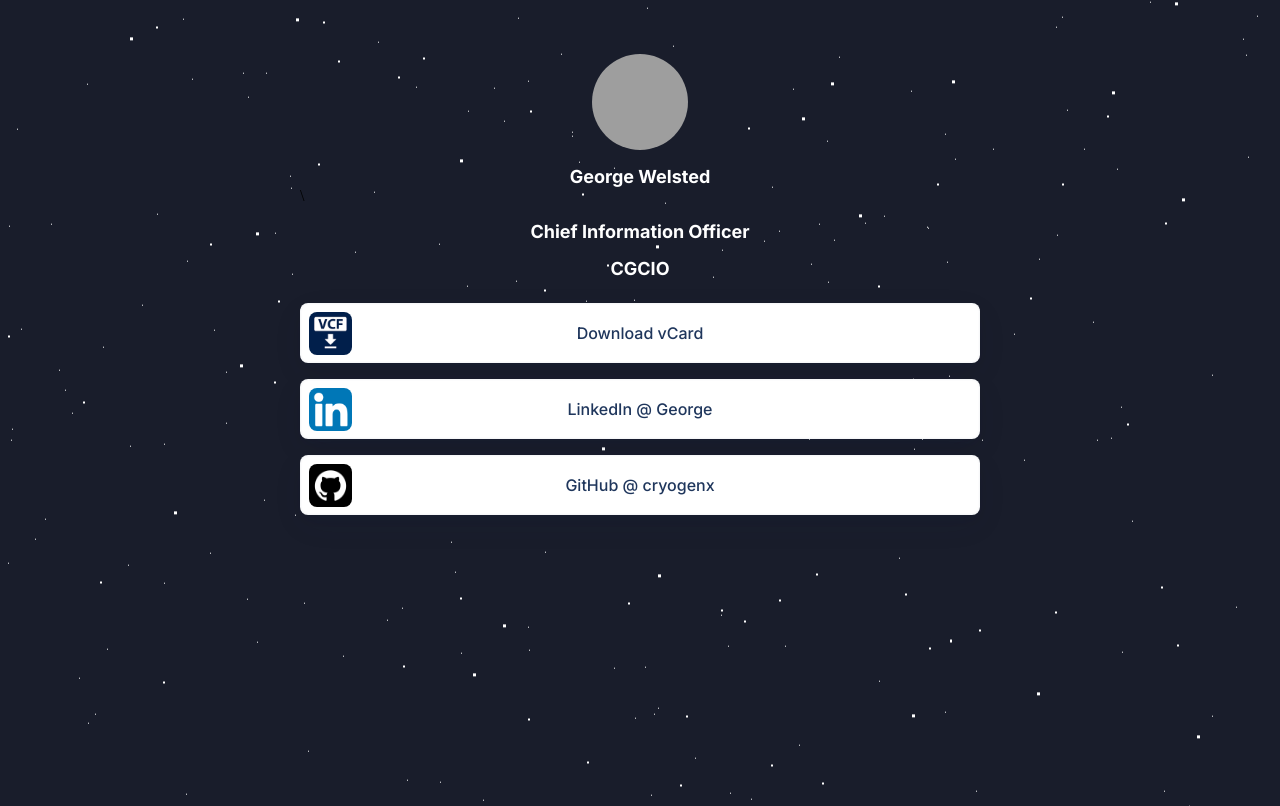
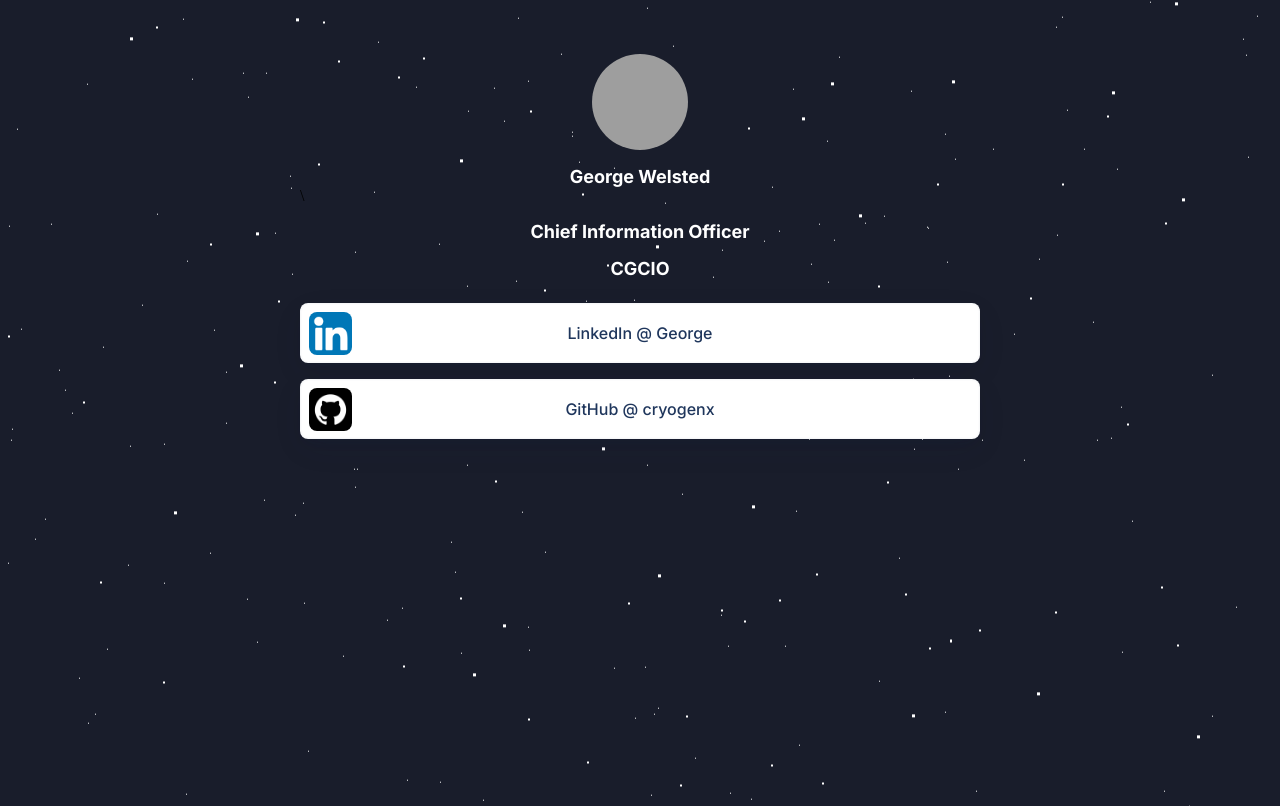
Before and after one commit to cryogenx/gwelsted.com, a plain HTML site: page index.html in a window 1280 px wide. Drawn offline with Linux system fonts and the light colour scheme; grey boxes are pictures that could not be loaded.

Commit message:
Update index.html
Removed vCard

```diff
--- a/index.html
+++ b/index.html
@@ -36,13 +36,6 @@
                 <div class="mt-24">
                     <div class="page-item-wrap relative">
                         <div class="page-item flex-both-center absolute"></div>
-                        <a target="_blank"  class="page-item-each py-10 flex-both-center" href="assets/GeorgeWelsted.vcf" data-id="261652" data-type="page_item">
-                            <img class="link-each-image" data-src="assets/images/linkedin.png" src="assets/images/vcard.webp" alt="LinkedIn @ [User]"/>
-                            <span class=" item-title text-center">Download vCard</span>
-                        </a>
-                    </div>
-                    <div class="page-item-wrap relative">
-                        <div class="page-item flex-both-center absolute"></div>
                         <a target="_blank"  class="page-item-each py-10 flex-both-center" href="https://www.linkedin.com/in/georgewelsted" data-id="261652" data-type="page_item">
                             <img class="link-each-image" data-src="assets/images/linkedin.png" src="assets/images/linkedin.png" alt="LinkedIn @ [User]"/>
                             <span class=" item-title text-center">LinkedIn @ George</span>
```
